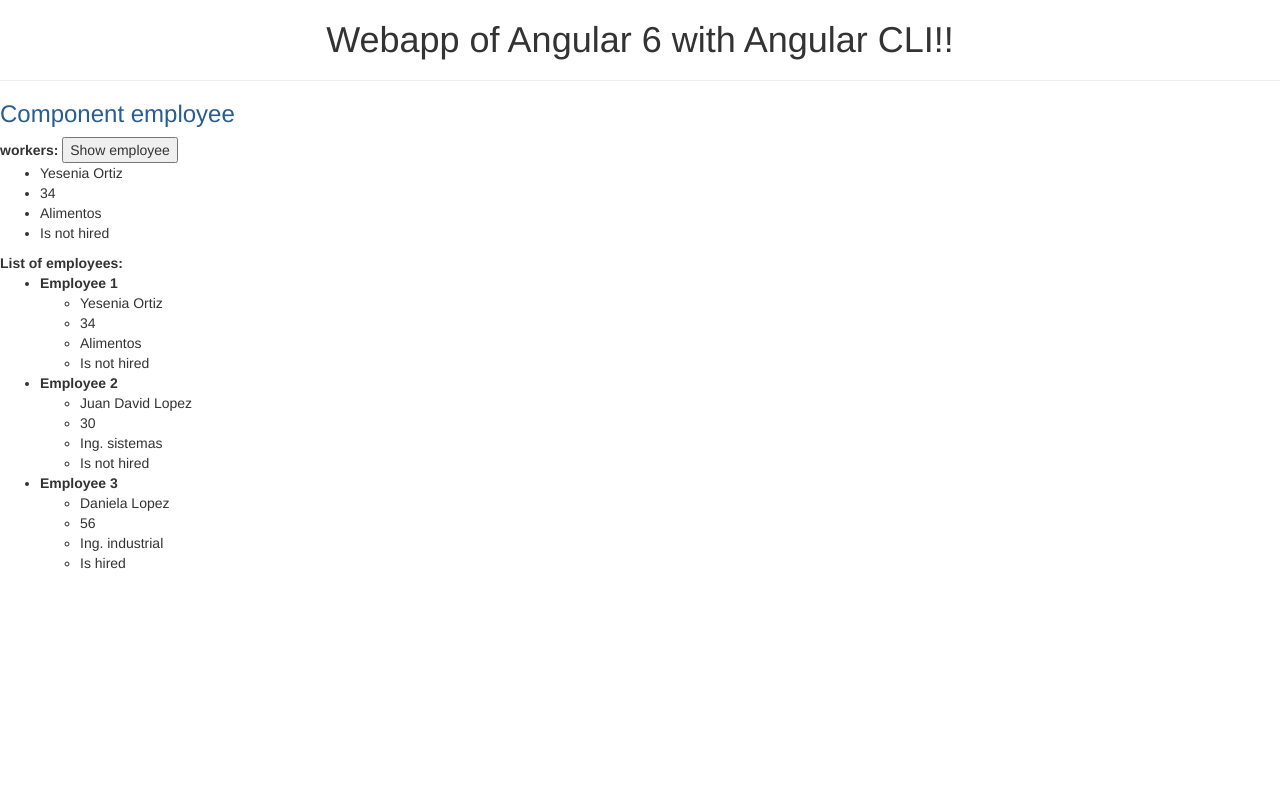
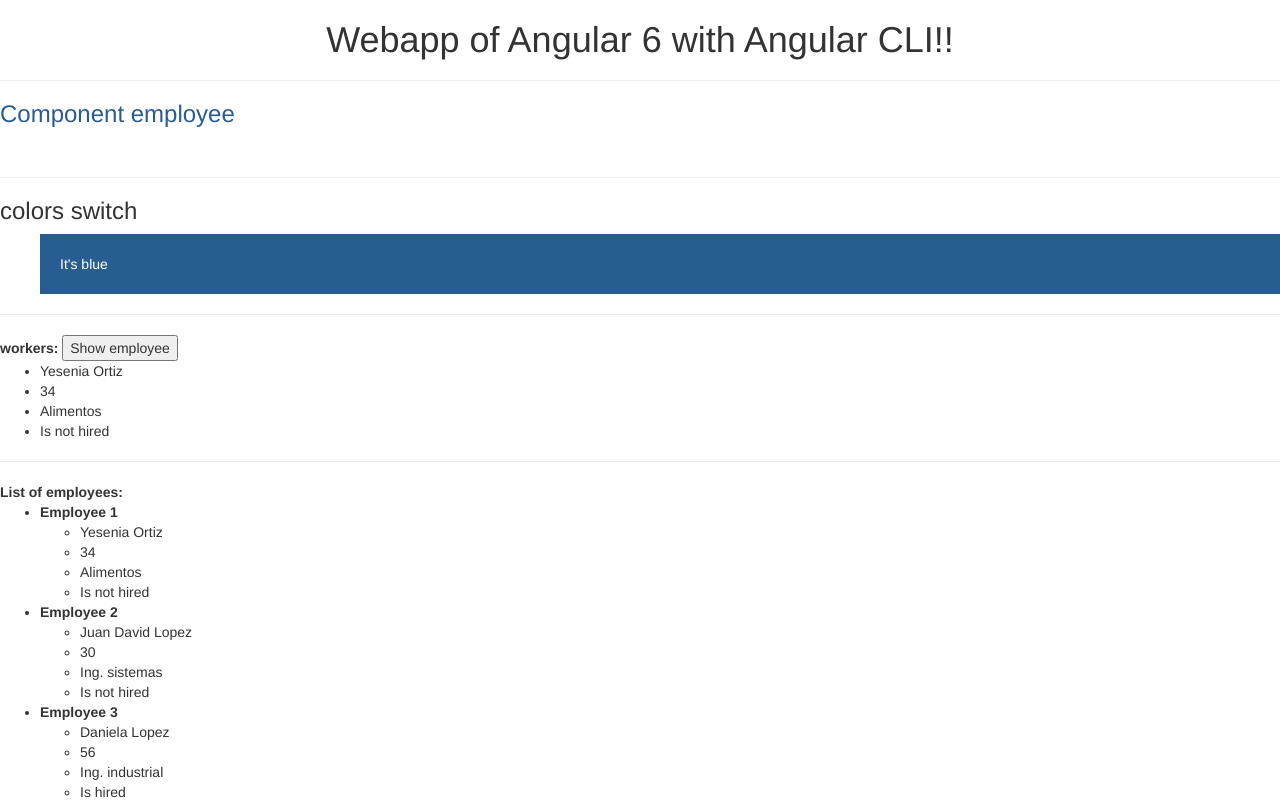
Before and after one commit to jonnyalexbh/angular6p0, an Angular app: page / in a window 1280 px wide. Built offline with nearby package versions, Linux system fonts and the light colour scheme.

Commit message:
NgSwitchCase and ngStyle directives

```diff
--- a/src/app/employee/employee.component.html
+++ b/src/app/employee/employee.component.html
@@ -1,4 +1,28 @@
 <h3 align="left" style="color:#285D91">{{ title }}</h3>
+<br>
+<hr>
+<div align="left">
+  <h3>colors switch</h3>
+  <ul [ngSwitch]="color">
+    <li *ngSwitchCase="'red'" [ngStyle]="{
+      'background':color,
+      'color': 'white',
+      'padding': '20px'
+    }">It's red</li>
+    <li *ngSwitchCase="'green'" [ngStyle]="{
+      'background':color,
+      'color': 'white',
+      'padding': '20px'
+    }">It's green</li>
+    <li *ngSwitchCase="'#285D91'" [ngStyle]="{
+      'background':color,
+      'color': 'white',
+      'padding': '20px'
+    }">It's blue</li>
+  </ul>
+</div>
+
+<hr>
 
 <div align="left" *ngIf="employee_external == true">
   <strong>workers: </strong>
@@ -24,6 +48,8 @@
   </ul>
 </div>
 
+<hr>
+
 <div align="left">
   <strong>List of employees: </strong>
   <ul>
--- a/src/app/employee/employee.component.ts
+++ b/src/app/employee/employee.component.ts
@@ -18,6 +18,7 @@
   public employee:Employee;
   public workers:Array<Employee>;
   public employee_external:boolean;
+  public color:string;
   /**
   * constructor
   *
@@ -31,6 +32,7 @@
       new Employee('Daniela Lopez', 56, 'Ing. industrial', true)
     ];
     this.employee_external = true;
+    this.color = '#285D91';
   }
   /**
   * ngOnInit - first method that is executed after the constructor
```
